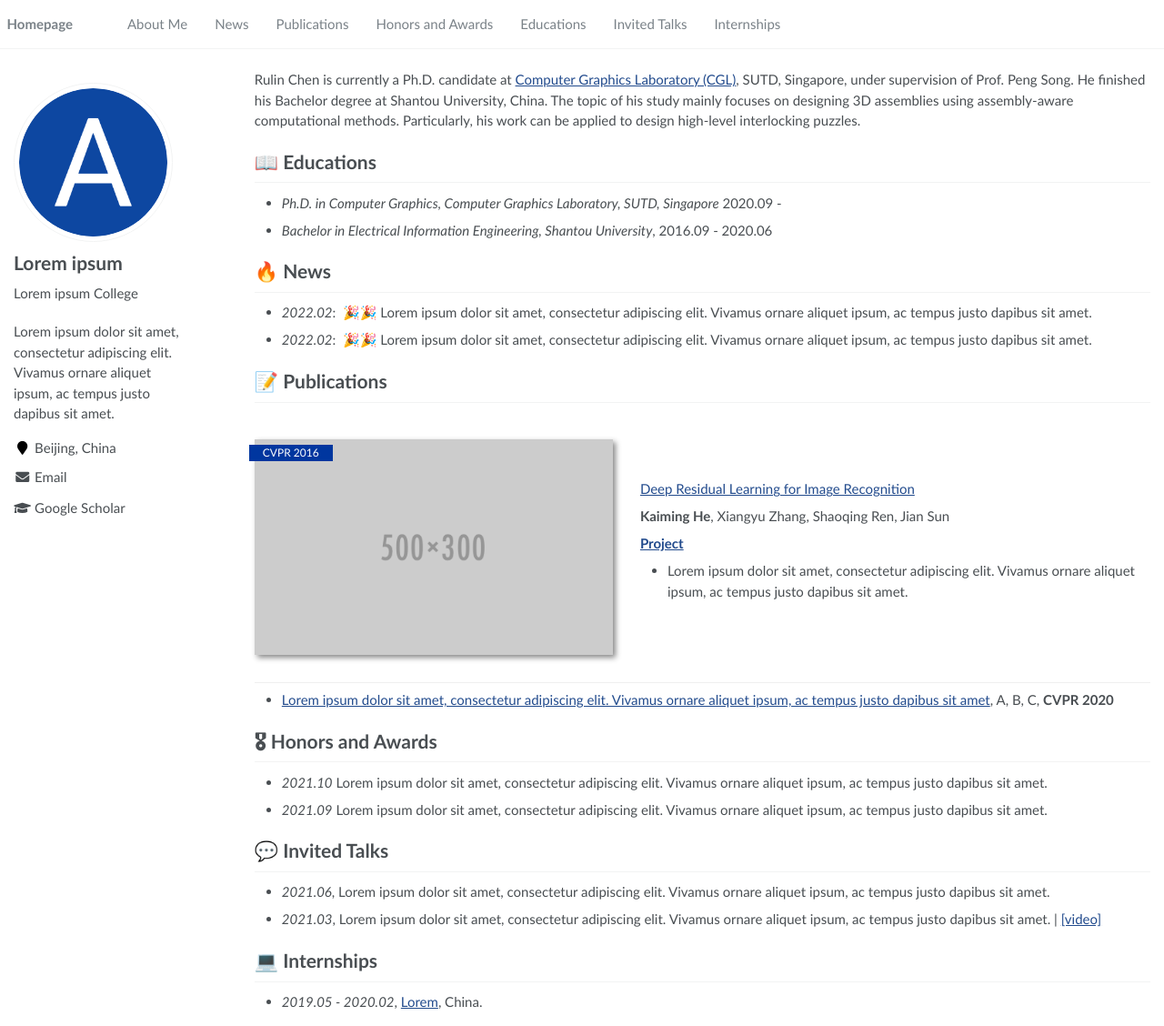
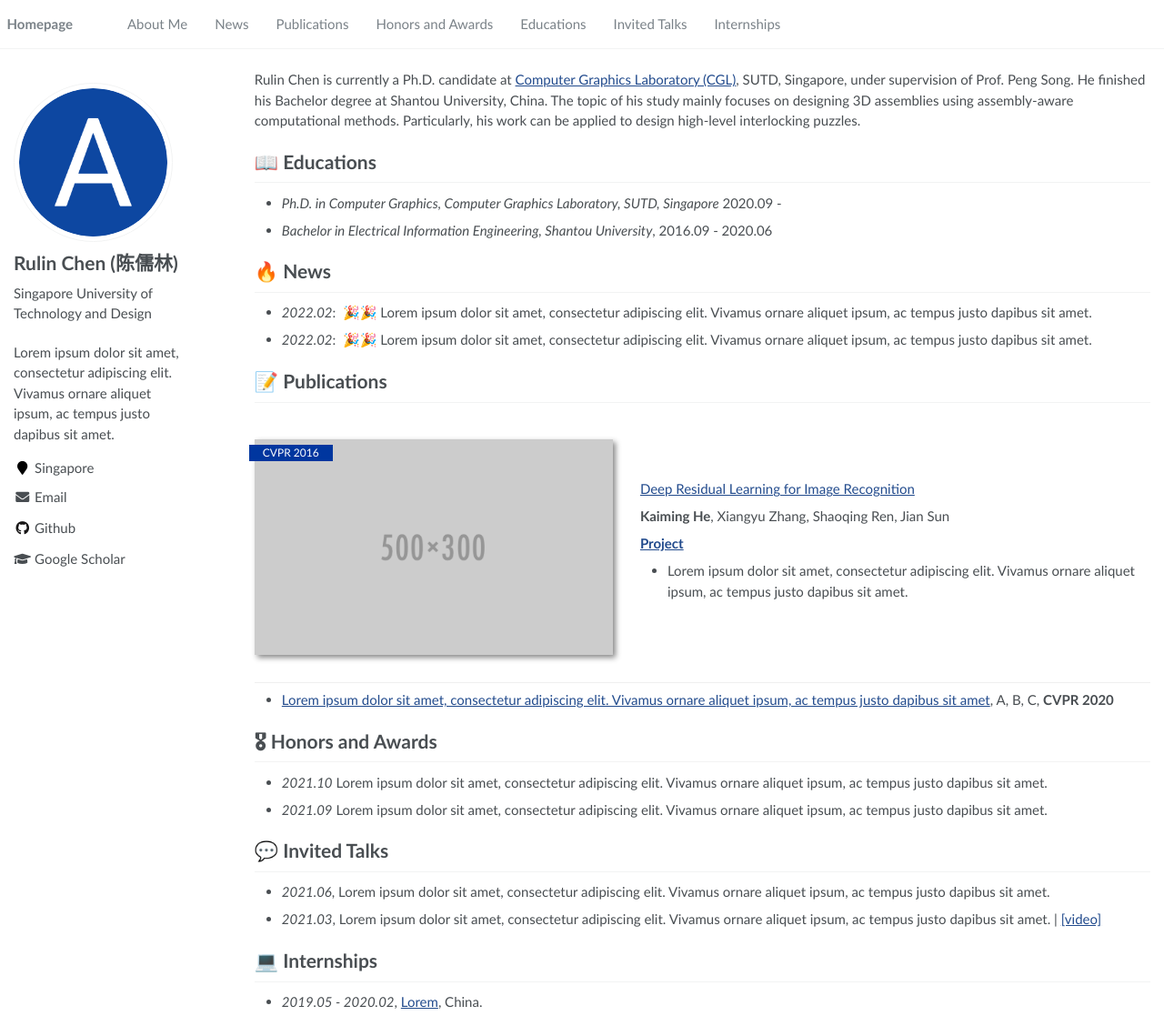
Before and after one commit to Linsanity81/linsanity81.github.io, a Jekyll site: the page built from _pages/about.md, in a window 1280 px wide and 1128 px high. Shown: the whole window at 91% size. Built offline with Jekyll 4.4.1, drawn with Linux system fonts in a browser that asks for light colours.

Commit message:
Update _config.yml

```diff
--- a/_config.yml
+++ b/_config.yml
@@ -6,7 +6,7 @@
 # `jekyll serve`. If you change this file, please restart the server process.
 
 # Site Settings
-title                    : "Lorem ipsum"
+title                    : "Rulin Chen"
 description              : "Lorem ipsum dolor sit amet, consectetur adipiscing elit. Vivamus ornare aliquet ipsum, ac tempus justo dapibus sit amet. "
 repository               : "RayeRen/acad-homepage.github.io"
 google_scholar_stats_use_cdn : true
@@ -21,14 +21,14 @@ baidu_site_verification  :  # get baidu_site_verification from https://ziyuan.ba
 
 # Site Author
 author:
-  name             : "Lorem ipsum"
+  name             : "Rulin Chen (陈儒林)"
   avatar           : "images/android-chrome-512x512.png"
-  bio              : "Lorem ipsum College"
-  location         : "Beijing, China"
+  bio              : "Singapore University of Technology and Design"
+  location         : "Singapore"
   employer         :
   pubmed           :
   googlescholar    : "https://scholar.google.com/citations?user=YOUR_GOOGLE_SCHOLAR_ID"
-  email            : "Lorem@ipsum.com"
+  email            : "1998rlchen@gmail.com"
   researchgate     :  # e.g., "https://www.researchgate.net/profile/yourprofile"
   uri              :
   bitbucket        :
@@ -37,7 +37,7 @@ author:
   flickr           :
   facebook         :
   foursquare       :
-  github           : # e.g., "github username"
+  github           : "Linsanity81"
   google_plus      :
   keybase          :
   instagram        :
```
